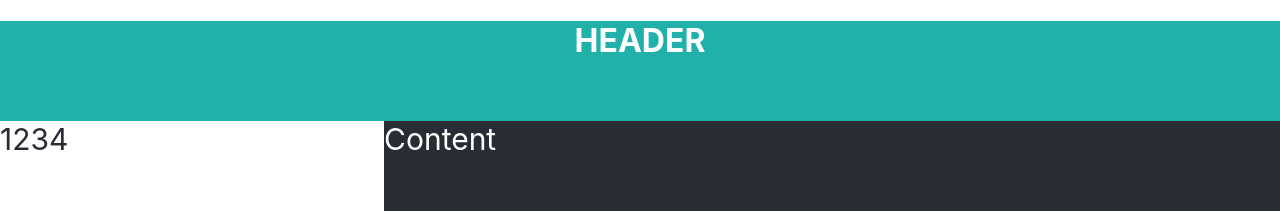
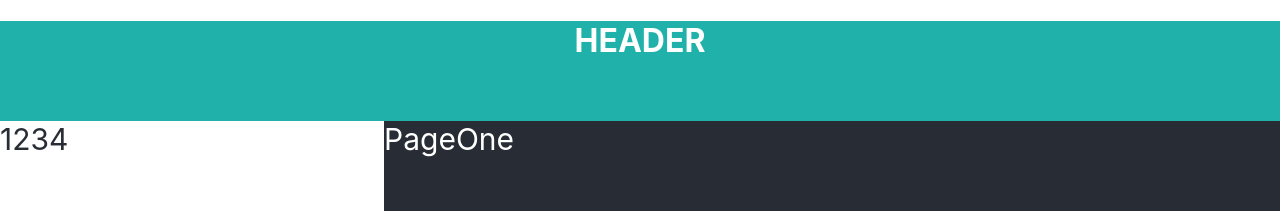
Before and after one commit to IJTINK7/Practice, a React (Create React App) app: page /page1 in a window 1280 px wide. Shown: the top 211 px of the page. Built offline with nearby package versions, Linux system fonts and the light colour scheme.

Commit message:
Adding Routes inside content block

```diff
--- a/src/components/Site.tsx
+++ b/src/components/Site.tsx
@@ -4,6 +4,9 @@ import styles from './Site.module.css'
 import {Error404} from "./pages/Error404";
 import {Page} from "./pages/Page";
 import {dataState} from "../data/dataState";
+import {PageOne} from "./pages/PageOne";
+import {PageTwo} from "./pages/PageTwo";
+import {PageThree} from "./pages/PageThree";
 
 
 export const Site = () => {
@@ -15,7 +18,11 @@ export const Site = () => {
                     1234
                 </div>
                 <div className={styles.content}>
-                    Content
+                    <Routes>
+                        <Route path={"/page1"} element={<PageOne/>}/>
+                        <Route path={"/page2"} element={<PageTwo/>}/>
+                        <Route path={"/page3"} element={<PageThree/>}/>
+                    </Routes>
                 </div>
             </div>
         </div>
```
